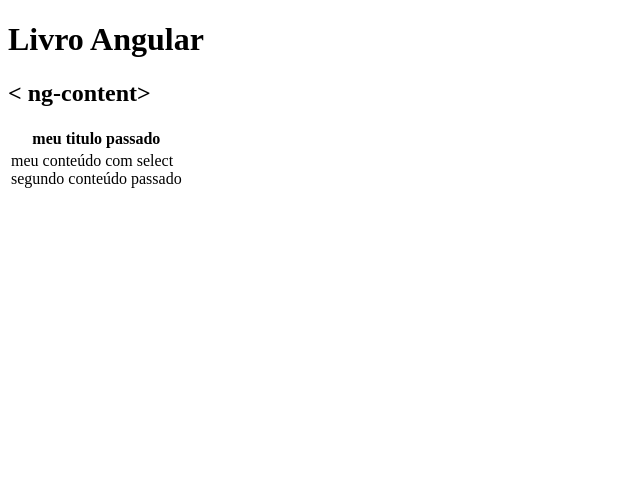
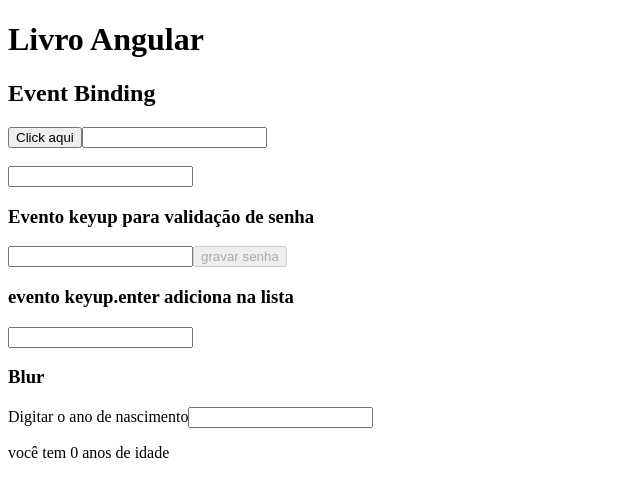
Before and after one commit to eltoncox/angular-training, an Angular app: page / in a window 1280 px wide. Shown: the top 496 px of the page, without its empty margins (0-640 px from the left). Built offline with nearby package versions, Linux system fonts and the light colour scheme.

Commit message:
Eventos, click, key.up, key.enter, blur.

```diff
--- a/src/app/app.component.html
+++ b/src/app/app.component.html
@@ -16,7 +16,8 @@
 <app-ng-switch-case></app-ng-switch-case>
 <app-ng-for></app-ng-for>
 <app-ng-class></app-ng-class>
-<app-ng-style></app-ng-style> -->
+<app-ng-style></app-ng-style>
+
 <app-ng-content>
   <div class="titulo">
       meu titulo passado
@@ -29,4 +30,6 @@
   <div class="corpo">
     segundo conteúdo passado
   </div>
-</app-ng-content>
+</app-ng-content> -->
+
+<app-event-binding></app-event-binding>
--- a/src/app/app.module.ts
+++ b/src/app/app.module.ts
@@ -15,6 +15,7 @@ import { NgForComponent } from './ng-for/ng-for.component';
 import { NgClassComponent } from './ng-class/ng-class.component';
 import { NgStyleComponent } from './ng-style/ng-style.component';
 import { NgContentComponent } from './ng-content/ng-content.component';
+import { EventBindingComponent } from './event-binding/event-binding.component';
 
 
 
@@ -30,7 +31,8 @@ import { NgContentComponent } from './ng-content/ng-content.component';
     NgForComponent,
     NgClassComponent,
     NgStyleComponent,
-    NgContentComponent
+    NgContentComponent,
+    EventBindingComponent
   ],
   imports: [
     BrowserModule,
--- /dev/null
+++ b/src/app/event-binding/event-binding.component.html
@@ -0,0 +1,21 @@
+<h2>Event Binding</h2>
+<button (click)="meuClick()">Click aqui</button>
+<input (keyup)="digitou($event)"><br><br>
+<input #valorInput (keyup)="digitouVarTemplate(valorInput.value)">
+
+<h3>Evento keyup para validação de senha</h3>
+<input type="password" #qtdSenha (keyup)="validaSenha(qtdSenha.value)">
+
+<button [disabled]="! habilitarBotao" (click)="gravarSenha(qtdSenha.value)">gravar senha</button>
+
+<h3>evento keyup.enter adiciona na lista</h3>
+<input type="text" #conteudo (keyup.enter)="adicionar(conteudo.value); conteudo.value='' ">
+
+<ul>
+  <li *ngFor="let item of valores">{{item}}</li>
+</ul>
+
+<h3>Blur</h3>
+<label> Digitar o ano de nascimento</label>
+<input type="text" #data (blur)="verIdade(data.value)">
+<p>você tem {{idade}} anos de idade</p>
--- /dev/null
+++ b/src/app/event-binding/event-binding.component.ts
@@ -0,0 +1,43 @@
+import { Component } from '@angular/core';
+
+@Component({
+  selector: 'app-event-binding',
+  templateUrl: './event-binding.component.html',
+  styleUrls: ['./event-binding.component.css']
+})
+export class EventBindingComponent {
+
+  habilitarBotao: boolean = false;
+  valores: string [] = [];
+  idade: number = 0;
+  meuClick(): void {
+    console.log('evento meuClick do botão');
+  }
+  digitou($event: any): void {
+    console.log($event);
+  }
+
+  digitouVarTemplate(valor: string): void {
+    console.log(valor);
+  }
+  validaSenha(valor: string ): void {
+    if(valor.length >= 5 ) {
+      this.habilitarBotao = true;
+    }
+    else {
+      this.habilitarBotao = false;
+    }
+  }
+  gravarSenha(senha: string): void {
+    alert('senha gravada com sucesso, sua senha é : '+senha);
+  }
+  adicionar(conteudo:string): void {
+    this.valores.push(conteudo);
+  }
+
+  verIdade(valor: any): void {
+    let ano = new Date();
+    this.idade = ano.getFullYear() - valor;
+  }
+
+}
--- a/src/app/ng-content/ng-content.component.ts
+++ b/src/app/ng-content/ng-content.component.ts
@@ -7,4 +7,5 @@ import { Component } from '@angular/core';
 })
 export class NgContentComponent {
 
+
 }
```
Also changed, not shown: src/app/event-binding/event-binding.component.css (added).
